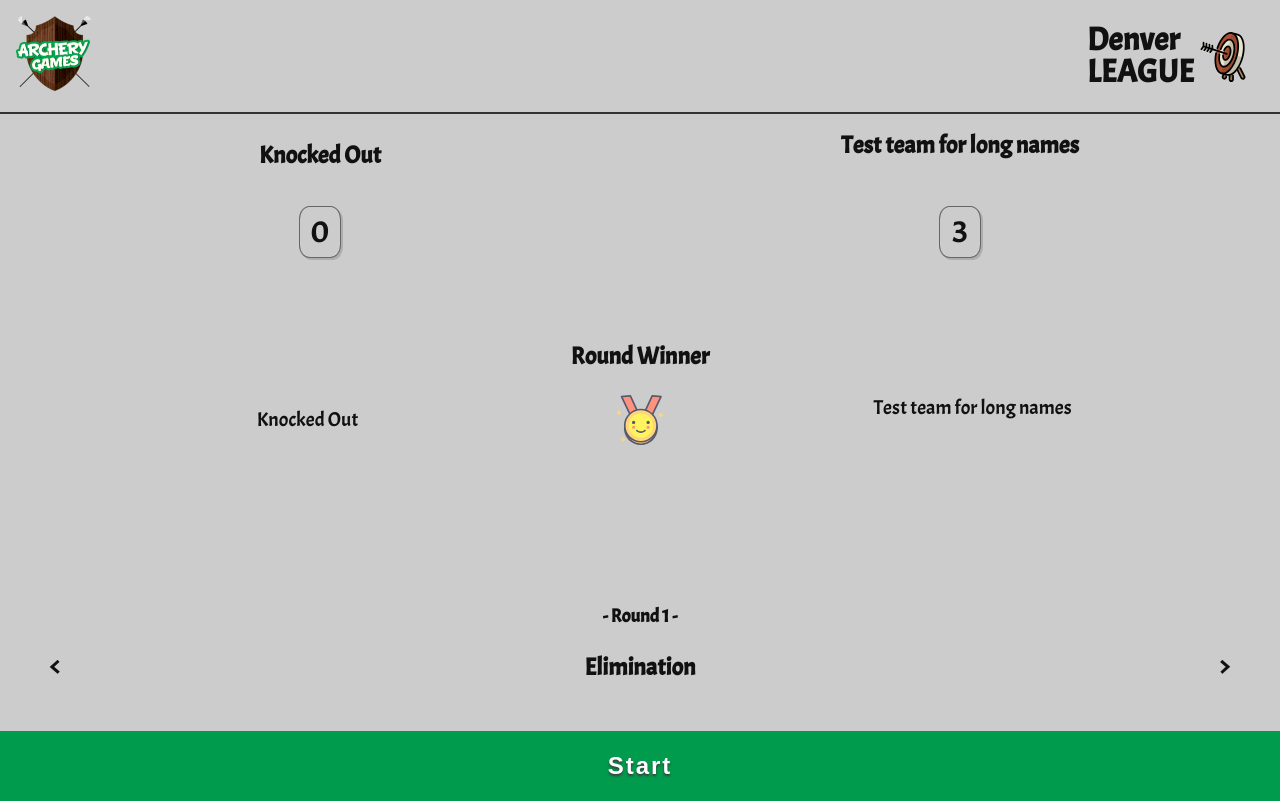
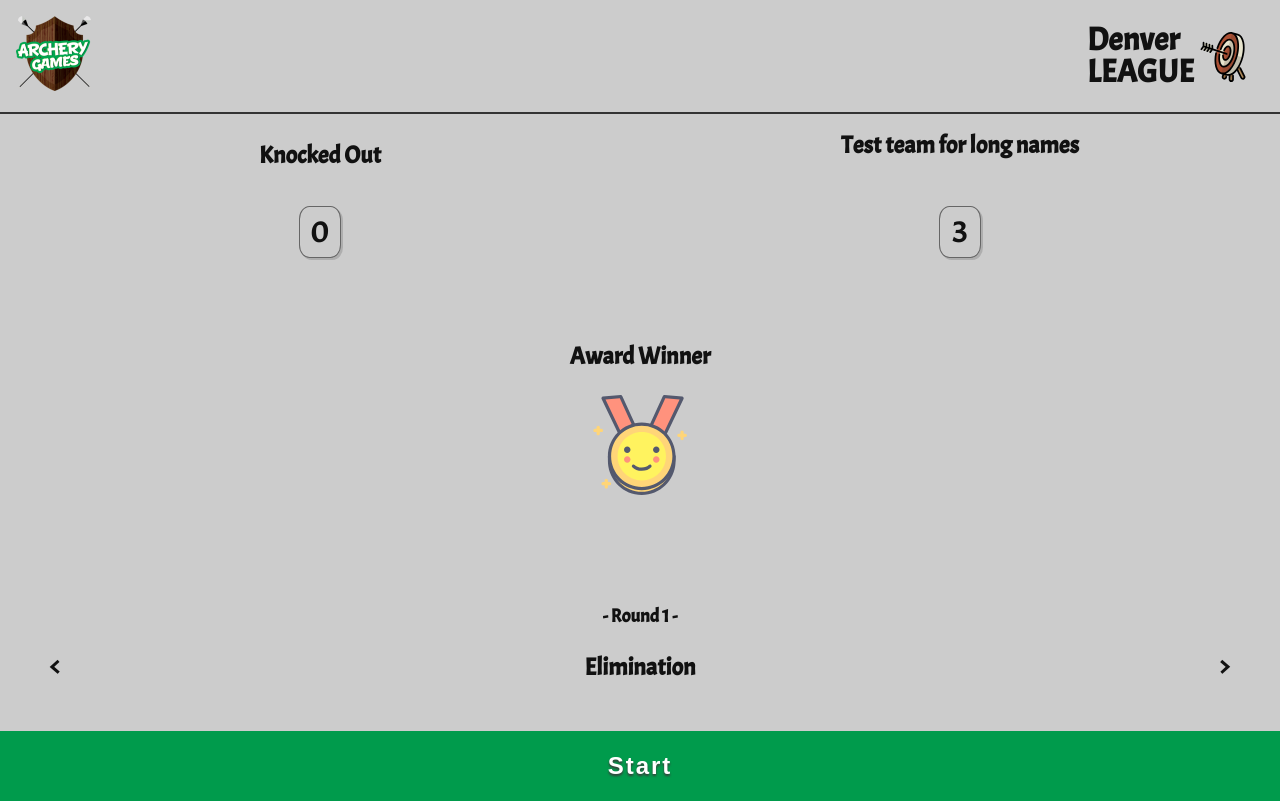
Before and after one commit to Ecksi/archery-games, a Vue app: page /start in a window 1280 px wide. Built offline with nearby package versions, Linux system fonts and the light colour scheme.

Commit message:
Setup modal for award match and duration experation

```diff
--- a/src/components/atoms/AwardPoints.vue
+++ b/src/components/atoms/AwardPoints.vue
@@ -1,10 +1,10 @@
 <template>
   <div class="award-winner">
-    <h2>Round Winner</h2>
+    <h2>Award Winner</h2>
     <section class="winner">
-      <p :class="{'center-name': $store.state.match.homeTeam.length < 12}" @click="awardPoints('home')">{{ $store.state.match.homeTeam }}</p>
-      <img src="../../assets/img/winner.svg" alt="A gold medal" height="50" width="50">
-      <p :class="{'center-name': $store.state.match.awayTeam.length < 12}" @click="awardPoints('away')">{{ $store.state.match.awayTeam }}</p>
+      <!-- <p :class="{'center-name': $store.state.match.homeTeam.length < 12}" @click="awardPoints('home')">{{ $store.state.match.homeTeam }}</p> -->
+      <img class="test" @click="$emit('awardWinner')" src="../../assets/img/winner.svg" alt="A gold medal" height="100" width="100">
+      <!-- <p :class="{'center-name': $store.state.match.awayTeam.length < 12}" @click="awardPoints('away')">{{ $store.state.match.awayTeam }}</p> -->
     </section>
   </div>
 </template>
@@ -41,4 +41,9 @@
   p.center-name {
     padding-top: 12px;
   }
+
+  .test {
+    margin: 0 auto;
+    cursor: pointer;
+  }
 </style>
--- a/src/components/atoms/MatchTimer.vue
+++ b/src/components/atoms/MatchTimer.vue
@@ -1,17 +1,25 @@
 <template>
   <button class="start-button" @click="toggleTimer">
     <span v-if="!$store.state.match.isStarted && !$store.state.match.status">Start</span>
-    <span v-else>{{ $store.state.match.status === 'active' ? `Pause - ${$store.state.match.duration}` : `Resume - ${$store.state.match.duration}` }}</span>
+    <span v-else>{{ $store.state.match.status === 'active' ? `Pause - ${duration = $store.state.match.duration}` : `Resume - ${duration = $store.state.match.duration}` }}</span>
   </button>
 </template>
 
 <script>
-  import {mapActions} from 'vuex';
+  import { mapActions } from 'vuex';
 
   export default {
     name: 'MatchTimer',
-    methods: {
-      ...mapActions(['toggleTimer'])
+    data() {
+      return {
+        duration: this.$store.state.match.duration
+      }
+    },
+    methods: { ...mapActions(['toggleTimer']) },
+    watch: {
+      duration: function() {
+        return this.duration === '0:00' ? this.$emit('awardWinner') : 'hi'
+      }
     }
   }
 </script>
--- a/src/components/pages/StartMatch.vue
+++ b/src/components/pages/StartMatch.vue
@@ -1,9 +1,10 @@
 <template>
   <div class="start">
+    <modal v-if="popUp" @close="popUp=false"/>
     <team-score class="flex-one" />
-    <award-points class="flex-one" />
+    <award-points class="flex-one" @awardWinner="popUp=true" />
     <game-list class="flex-one translate-y" />
-    <match-timer />
+    <match-timer @awardWinner="popUp=true" />
   </div>
 </template>
 
@@ -11,7 +12,8 @@
   import TeamScore from '@/components/atoms/TeamScore';
   import AwardPoints from  '@/components/atoms/AwardPoints';
   import GameList from '@/components/atoms/GameList';
-  import MatchTimer from '@/components/atoms/MatchTimer'
+  import MatchTimer from '@/components/atoms/MatchTimer';
+  import Modal from '@/components/atoms/Modal';
 
   export default {
     name: 'StartMatch',
@@ -19,7 +21,13 @@
       TeamScore,
       AwardPoints,
       GameList,
-      MatchTimer
+      MatchTimer,
+      Modal
+    },
+    data() {
+      return {
+        popUp: false,
+      }
     }
   }
 </script>
```
